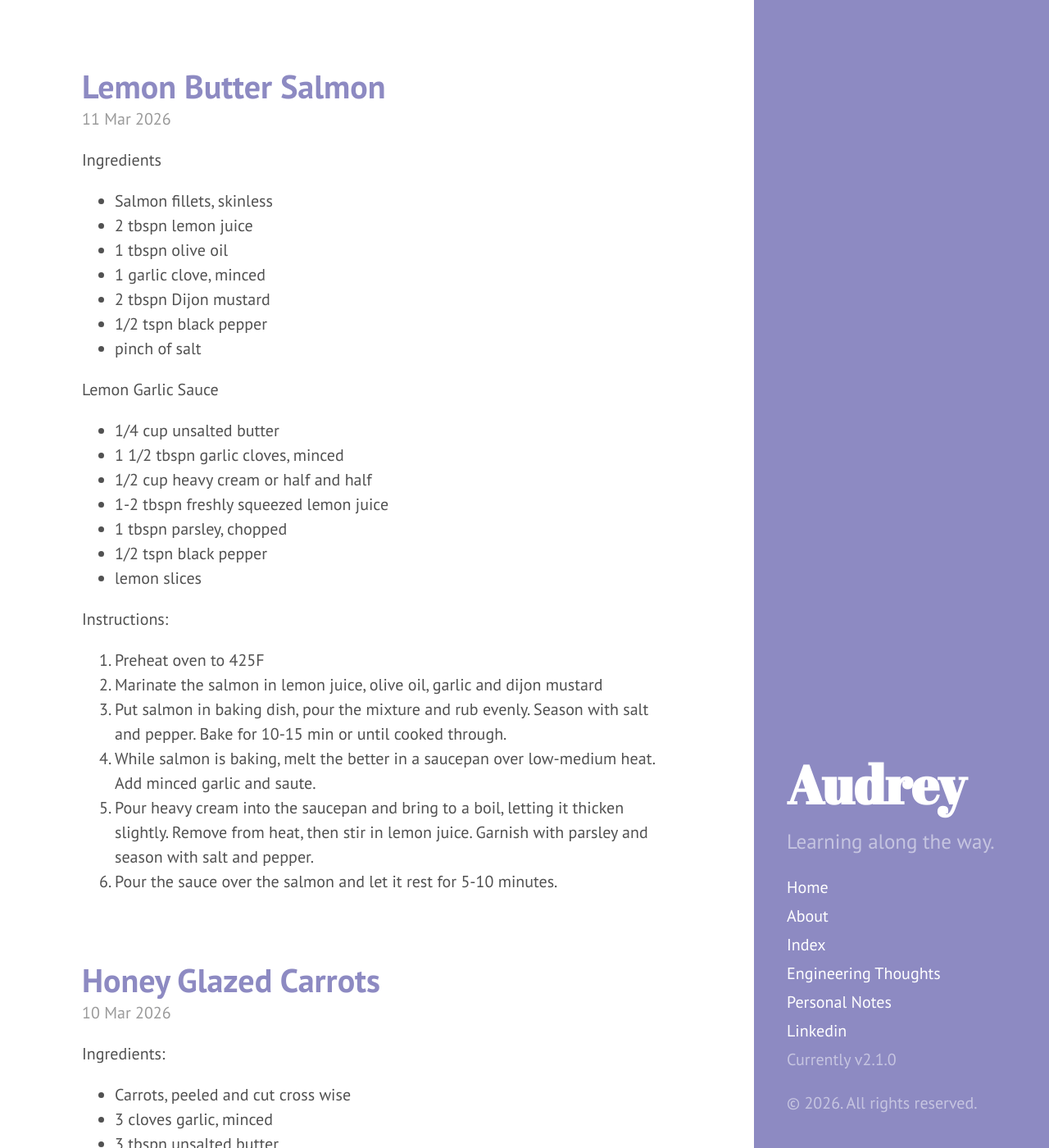
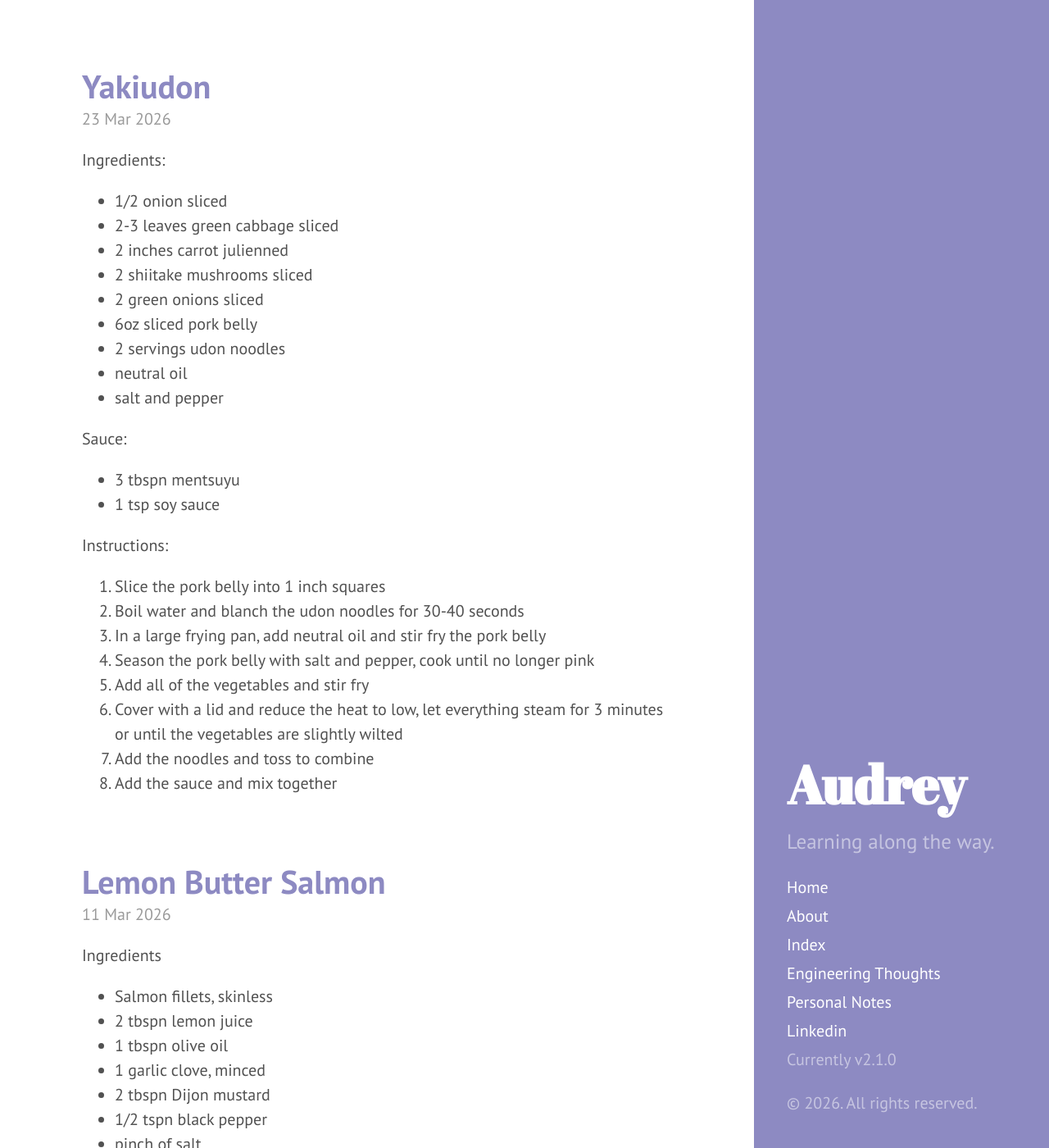
Before and after one commit to audity/audity.github.io, a Jekyll site: the page built from index.html, in a window 1280 px wide and 1400 px high. Shown: the whole window at 82% size. Built offline with Jekyll 4.4.1, drawn with Linux system fonts in a browser that asks for light colours; the list of posts is cut into pages by our own code; some of the changed text lies outside the part shown.

Commit message:
yakiudon

```diff
--- /dev/null
+++ b/_posts/2026-03-23-Yakiudon.md
@@ -0,0 +1,29 @@
+---
+layout: post
+title: Yakiudon
+---
+
+Ingredients:
+- 1/2 onion sliced
+- 2-3 leaves green cabbage sliced
+- 2 inches carrot julienned
+- 2 shiitake mushrooms sliced
+- 2 green onions sliced
+- 6oz sliced pork belly
+- 2 servings udon noodles
+- neutral oil
+- salt and pepper
+
+Sauce:
+- 3 tbspn mentsuyu
+- 1 tsp soy sauce
+
+Instructions:
+1. Slice the pork belly into 1 inch squares
+2. Boil water and blanch the udon noodles for 30-40 seconds
+3. In a large frying pan, add neutral oil and stir fry the pork belly
+4. Season the pork belly with salt and pepper, cook until no longer pink
+5. Add all of the vegetables and stir fry
+6. Cover with a lid and reduce the heat to low, let everything steam for 3 minutes or until the vegetables are slightly wilted
+7. Add the noodles and toss to combine
+8. Add the sauce and mix together
--- a/all_posts.md
+++ b/all_posts.md
@@ -12,6 +12,7 @@ December 2025
 [Hong Shao Rou](https://audity.github.io/2026/01/21/Hong-Shao-Rou/)
 [Honey Glazed Carrots](https://audity.github.io/2026/03/10/Honey-Glazed-Carrots/)
 [Lemon Butter Salmon](https://audity.github.io/2026/03/11/Lmeon-Butter-Salmon/)
+[Yakiudon](https://audity.github.io/2026/03/23/Yakiudon/)
 
 --------
 
--- a/personal_notes.md
+++ b/personal_notes.md
@@ -11,7 +11,8 @@ Cooking
 [Best Asparagus](https://audity.github.io/2025/12/06/Tomato-Pasta/)
 [Hong Shao Rou](https://audity.github.io/2026/01/21/Hong-Shao-Rou/)
 [Honey Glazed Carrots](https://audity.github.io/2026/03/10/Honey-Glazed-Carrots/)
-[Lemon Butter Salmon](https://audity.github.io/2026/03/11/Lmeon-Butter-Salmon/)
+[Lemon Butter Salmon](https://audity.github.io/2026/03/11/Lemon-Butter-Salmon/)
+[Yakiudon](https://audity.github.io/2026/03/23/Yakiudon/)
 
 --------
 
```
